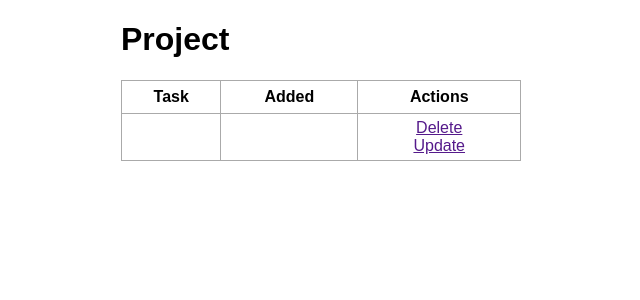
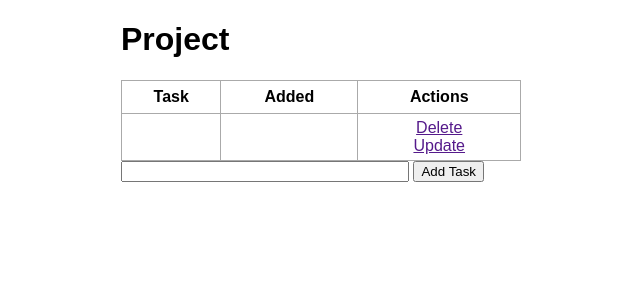
Before and after one commit to kwmorlock/Flask-Python, a Flask app: page / in a window 1280 px wide. Shown: the top 300 px of the page, without its empty margins (319-959 px from the left). Run offline with Flask 2, Linux system fonts and the light colour scheme.

Commit message:
chore: index.html form setup

```diff
--- a/templates/index.html
+++ b/templates/index.html
@@ -24,5 +24,9 @@
             </td>
         </tr>
     </table>
+    <form action="/" method="POST">
+    <input type="text" name="content" id="content">
+    <input type="submit" value="Add Task">
+    </form>
     </div>
 {% endblock %}
```
